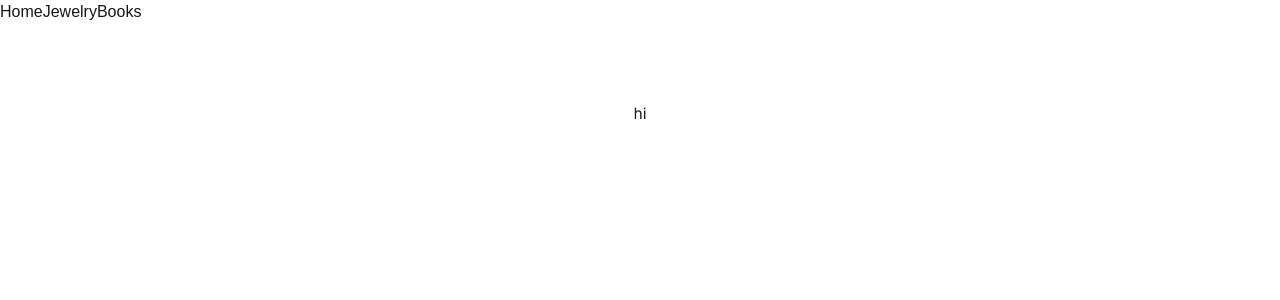
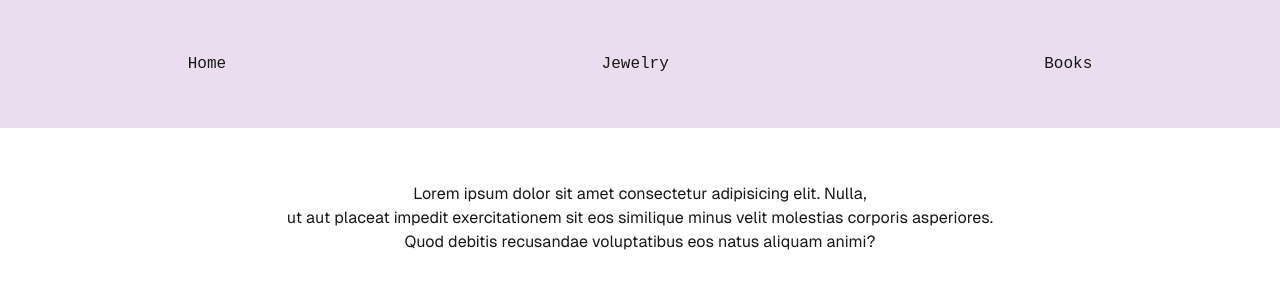
Before and after one commit to chana-rozin/fake-store, a Next.js app: page / in a window 1280 px wide. Shown: the top 300 px of the page. Built offline with nearby package versions, Linux system fonts and the light colour scheme.

Commit message:
home page

```diff
--- a/src/app/page.tsx
+++ b/src/app/page.tsx
@@ -1,10 +1,10 @@
 import Image from "next/image";
+import Home from '@/components/Home/Home';
 
-export default function Home() {
+export default function Page() {
   return (
     <div className="grid grid-rows-[20px_1fr_20px] items-center justify-items-center min-h-screen p-8 pb-20 gap-16 sm:p-20 font-[family-name:var(--font-geist-sans)]">
-     hi
-
+     <Home/>
     </div>
   );
 }
--- a/src/app/products/[category]/style.module.css
+++ b/src/app/products/[category]/style.module.css
@@ -2,4 +2,5 @@
     display: grid;
     grid-template-columns: repeat(auto-fill, minmax(270px, 1fr));
     grid-gap: 1em;
+    margin: 2em;
 }
--- /dev/null
+++ b/src/components/Home/Home.jsx
@@ -0,0 +1,15 @@
+import React from 'react'
+import style from './Home.module.css'
+
+function Home() {
+  return (
+    <div className={style.container}>
+    <p>Lorem ipsum dolor sit amet consectetur adipisicing elit. Nulla,<br/>
+     ut aut placeat impedit exercitationem sit eos similique minus velit molestias corporis asperiores.<br/>
+     Quod debitis recusandae voluptatibus eos natus aliquam animi?<br/>
+     </p>
+    </div>
+  )
+}
+
+export default Home
--- /dev/null
+++ b/src/components/Home/Home.module.css
@@ -0,0 +1,4 @@
+.container{
+    display: flex;
+    text-align: center;
+}
--- a/src/components/Nav/Nav.jsx
+++ b/src/components/Nav/Nav.jsx
@@ -1,10 +1,11 @@
 import React from 'react'
 import Link from 'next/link';
+import style from './Nav.module.css';
 
 
 function Nav() {
   return (
-    <div>
+    <div className={style.navBar}>
         <Link href="/">Home</Link>
         <Link href="/products/jewelry">Jewelry</Link>
         <Link href="/products/books">Books</Link>
--- /dev/null
+++ b/src/components/Nav/Nav.module.css
@@ -0,0 +1,8 @@
+.navBar{
+    background-color: #eadeee;
+    display: flex;
+    justify-content: space-around;
+    align-items: center;
+    height: 8rem;
+    font-family: 'Courier New', Courier, monospace;
+}
--- a/src/components/Product/Product.module.css
+++ b/src/components/Product/Product.module.css
@@ -15,6 +15,7 @@
 
 .prod img{
     height: 70%;
+    overflow: hidden;
     object-fit: cover;
     align-self: center;
 }
@@ -22,6 +23,9 @@
 .prod p{
     margin: 0;
     padding-right: 10px;
+    white-space: nowrap;
+    overflow: hidden;
+    text-overflow: ellipsis;
 }
 
 .pTitle{
```
